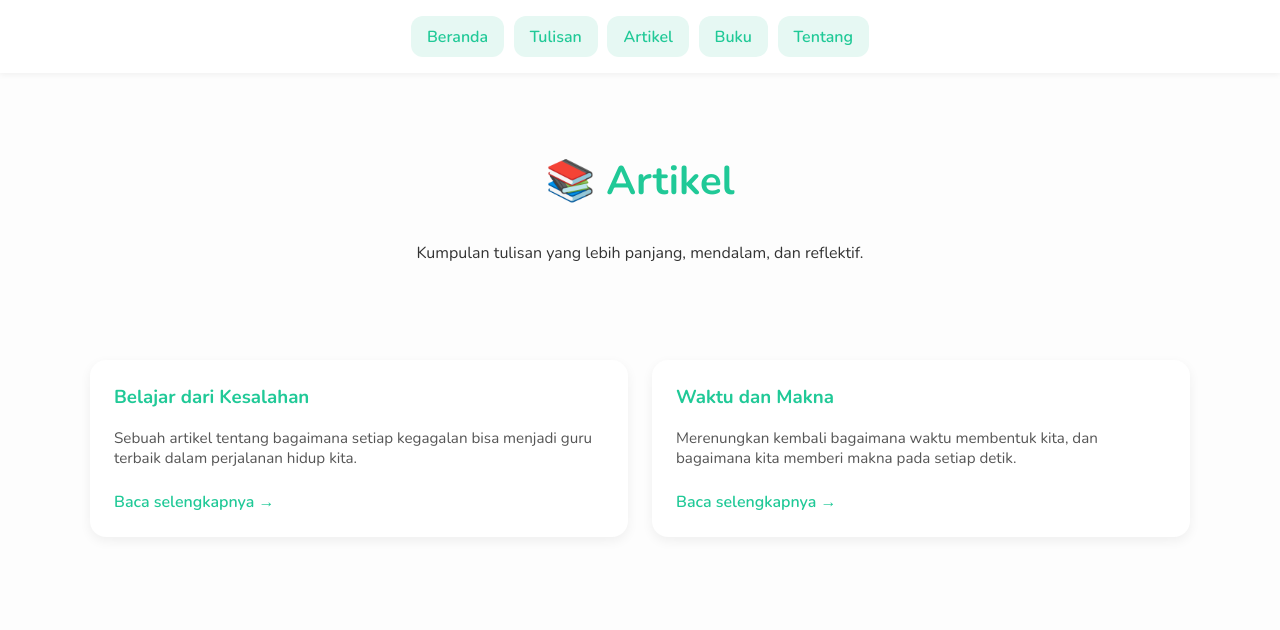
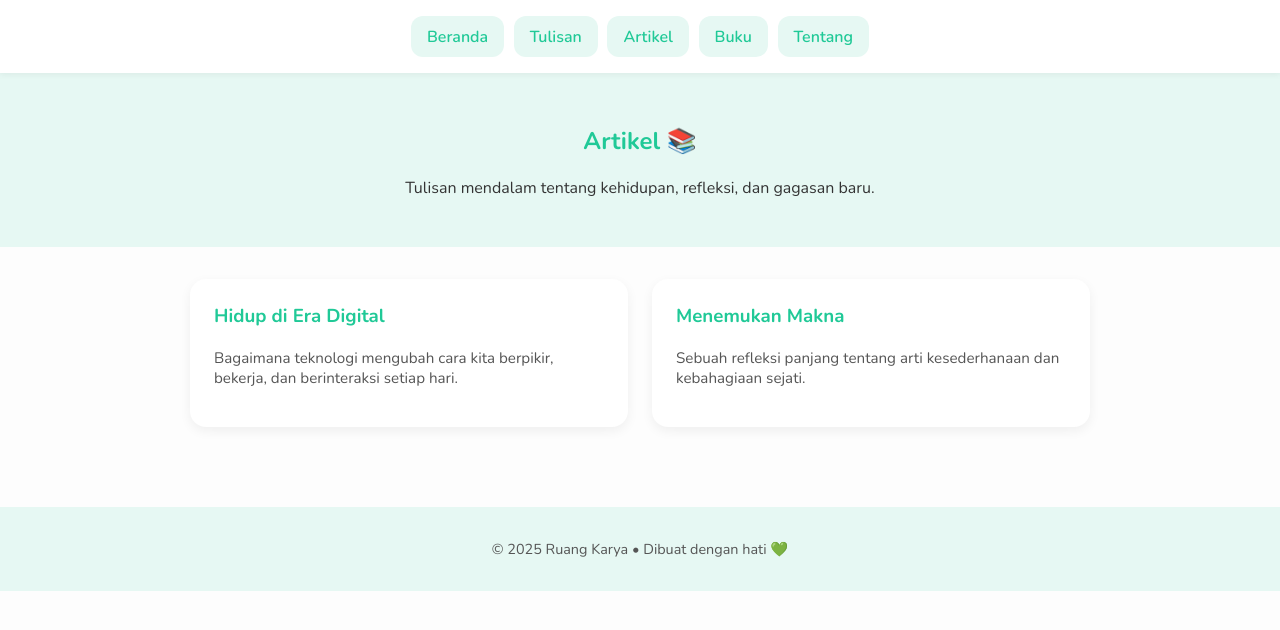
Before and after one commit to riskiaputra9/Ruang-Karya, a plain HTML site: page artikel.html in a window 1280 px wide. Drawn offline with nearby package versions, Linux system fonts and the light colour scheme.

Commit message:
Update artikel.html

```diff
--- a/artikel.html
+++ b/artikel.html
@@ -3,7 +3,7 @@
 <head>
   <meta charset="UTF-8">
   <meta name="viewport" content="width=device-width, initial-scale=1.0">
-  <title>Artikel | Ruang Karya</title>
+  <title>Artikel - Ruang Karya</title>
   <link href="https://fonts.googleapis.com/css2?family=Nunito:wght@400;600;700&display=swap" rel="stylesheet">
   <style>
     :root { --tosca:#20c997; --tosca-light:#e6f8f3; }
@@ -12,14 +12,13 @@
     nav { display:flex; justify-content:center; padding:1rem; }
     nav a { text-decoration:none; padding:0.6rem 1rem; border-radius:12px; background:var(--tosca-light); margin:0 0.3rem; transition:0.3s; color:var(--tosca); font-weight:600; }
     nav a:hover { background:var(--tosca); color:#fff; }
-    .hero { text-align:center; padding:3rem 1.5rem; }
-    .hero h1 { font-size:2.5rem; color:var(--tosca); }
-    .grid { display:grid; grid-template-columns:repeat(auto-fit,minmax(280px,1fr)); gap:1.5rem; padding:2rem; max-width:1100px; margin:auto; }
-    .card { background:#fff; border-radius:16px; padding:1.5rem; box-shadow:0 4px 12px rgba(0,0,0,0.06); transition:0.3s; }
-    .card:hover { transform:translateY(-5px); }
+    .hero { text-align:center; padding:2rem; background:var(--tosca-light); }
+    .hero h1 { color:var(--tosca); }
+    .grid { display:grid; grid-template-columns:repeat(auto-fit,minmax(280px,1fr)); gap:1.5rem; padding:2rem; max-width:900px; margin:auto; }
+    .card { background:#fff; border-radius:16px; padding:1.5rem; box-shadow:0 4px 12px rgba(0,0,0,0.06); }
     .card h3 { margin-top:0; color:var(--tosca); }
-    .card p { color:#555; font-size:0.95rem; }
-    .card a { display:inline-block; margin-top:0.5rem; color:var(--tosca); font-weight:600; text-decoration:none; }
+    .card p { font-size:0.95rem; color:#555; }
+    footer { text-align:center; padding:2rem; font-size:0.9rem; color:#555; background:var(--tosca-light); margin-top:3rem; }
   </style>
 </head>
 <body>
@@ -34,21 +33,23 @@
   </header>
 
   <section class="hero">
-    <h1>📚 Artikel</h1>
-    <p>Kumpulan tulisan yang lebih panjang, mendalam, dan reflektif.</p>
+    <h1>Artikel 📚</h1>
+    <p>Tulisan mendalam tentang kehidupan, refleksi, dan gagasan baru.</p>
   </section>
 
   <section class="grid">
     <div class="card">
-      <h3>Belajar dari Kesalahan</h3>
-      <p>Sebuah artikel tentang bagaimana setiap kegagalan bisa menjadi guru terbaik dalam perjalanan hidup kita.</p>
-      <a href="#">Baca selengkapnya →</a>
+      <h3>Hidup di Era Digital</h3>
+      <p>Bagaimana teknologi mengubah cara kita berpikir, bekerja, dan berinteraksi setiap hari.</p>
     </div>
     <div class="card">
-      <h3>Waktu dan Makna</h3>
-      <p>Merenungkan kembali bagaimana waktu membentuk kita, dan bagaimana kita memberi makna pada setiap detik.</p>
-      <a href="#">Baca selengkapnya →</a>
+      <h3>Menemukan Makna</h3>
+      <p>Sebuah refleksi panjang tentang arti kesederhanaan dan kebahagiaan sejati.</p>
     </div>
   </section>
+
+  <footer>
+    © 2025 Ruang Karya • Dibuat dengan hati 💚
+  </footer>
 </body>
 </html>
```
